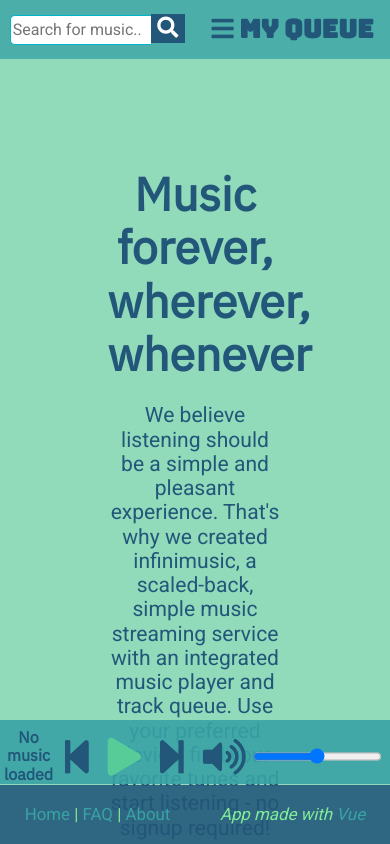
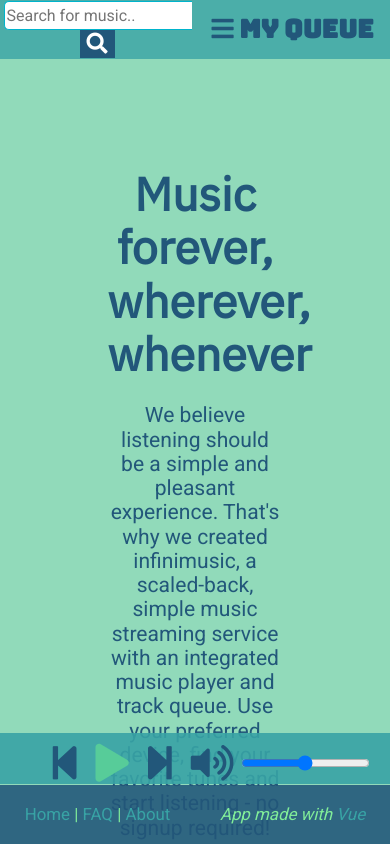
Before and after one commit to giddster/ljudio, a Vue app in the folder ljudia/: page / in a window 390 px wide. Shown: the top 844 px of the page. Built offline with nearby package versions, Linux system fonts and the light colour scheme.

Commit message:
media query tests
trying to find good bridge value

```diff
--- a/ljudia/src/components/Header.vue
+++ b/ljudia/src/components/Header.vue
@@ -21,7 +21,7 @@
 </template>
 
 <style>
-@media screen and (max-width: 650px){
+@media screen and (max-width: 800px){
     .header-left{
         display: none;
     }
--- a/ljudia/src/components/Player.vue
+++ b/ljudia/src/components/Player.vue
@@ -125,7 +125,16 @@ export default {
 
 <style scoped>
 
-/* minified player */
+@media screen and (max-width: 501px){
+    .miniplayer-metadata{
+        display: none;
+    }
+
+    .miniplayer-buttons, .miniplayer-volume{
+        flex-grow: 1;
+    }
+
+}
 .miniplayer-parent {
     display: grid;
     align-items: center;
--- a/ljudia/src/components/SearchComponent.vue
+++ b/ljudia/src/components/SearchComponent.vue
@@ -9,7 +9,6 @@
 
 <style scoped>
 .searchbar{
-    width: 70%;
     height: 3vh;
     border: 1px solid #00B4CC;
     border-right: none;
```
